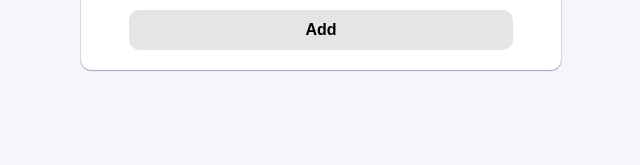
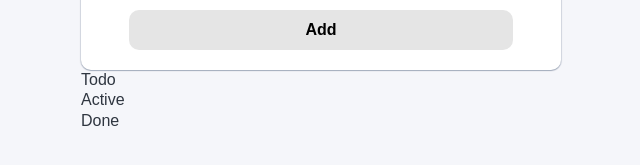
Before and after one commit to parkgeonwoong/todo-ts, a React (Create React App) app: page / in a window 1280 px wide. Shown: the part 173-338 px from the top of the page, without its empty margins (319-959 px from the left). Built offline with nearby package versions, Linux system fonts and the light colour scheme.

Commit message:
Feat : Recoil Selector 사용해보기

```diff
--- a/src/atoms.ts
+++ b/src/atoms.ts
@@ -2,7 +2,7 @@
  * @desc : Recoil Atoms 파일
  */
 
-import { atom } from "recoil";
+import { atom, selector } from "recoil";
 
 export interface IToDo {
   text: string;
@@ -14,3 +14,16 @@
   key: "toDo",
   default: [],
 });
+
+// Selector
+export const toDoSelector = selector({
+  key: "toDoSelector",
+  get: ({ get }) => {
+    const toDos = get(todoState); // selector가 atom을 읽을 때는 get을 사용한다.
+    return [
+      toDos.filter((todo) => todo.category === "TODO"),
+      toDos.filter((todo) => todo.category === "ACTIVE"),
+      toDos.filter((todo) => todo.category === "DONE"),
+    ];
+  },
+});
--- a/src/components/ToDoList.tsx
+++ b/src/components/ToDoList.tsx
@@ -9,12 +9,14 @@
 import { Helmet } from "react-helmet-async";
 import { useRecoilValue } from "recoil";
 import styled from "styled-components";
-import { todoState } from "../atoms";
+import { toDoSelector, todoState } from "../atoms";
 import CreateToDo from "./CreateToDo";
 import ToDo from "./ToDo";
 
 function ToDoList() {
-  const toDos = useRecoilValue(todoState);
+  // 모든 카테고리를 랜더링할 필요가 없지 않을까? -> 카테고리별로 구분해서 랜더링
+  // const toDos = useRecoilValue(todoState);
+  const [toDo, active, done] = useRecoilValue(toDoSelector);
 
   return (
     <Container>
@@ -30,9 +32,28 @@
       {/* 폼 */}
       <CreateToDo />
 
+      <h1>Todo</h1>
       {/* 리스트 */}
       <ul>
-        {toDos.map((toDo) => (
+        {toDo.map((toDo) => (
+          // ❓ props를 일일이 넣어주는 것이 아닌 {...toDo}해도 값이 들어감
+          <ToDo key={toDo.id} {...toDo} />
+        ))}
+      </ul>
+
+      <h1>Active</h1>
+      {/* 리스트 */}
+      <ul>
+        {active.map((toDo) => (
+          // ❓ props를 일일이 넣어주는 것이 아닌 {...toDo}해도 값이 들어감
+          <ToDo key={toDo.id} {...toDo} />
+        ))}
+      </ul>
+
+      <h1>Done</h1>
+      {/* 리스트 */}
+      <ul>
+        {done.map((toDo) => (
           // ❓ props를 일일이 넣어주는 것이 아닌 {...toDo}해도 값이 들어감
           <ToDo key={toDo.id} {...toDo} />
         ))}
```
